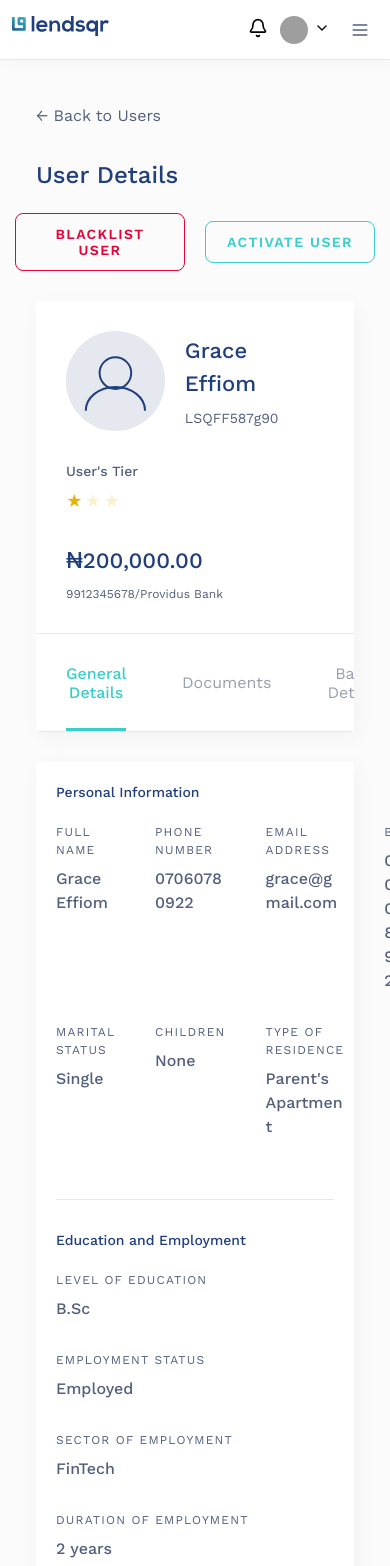
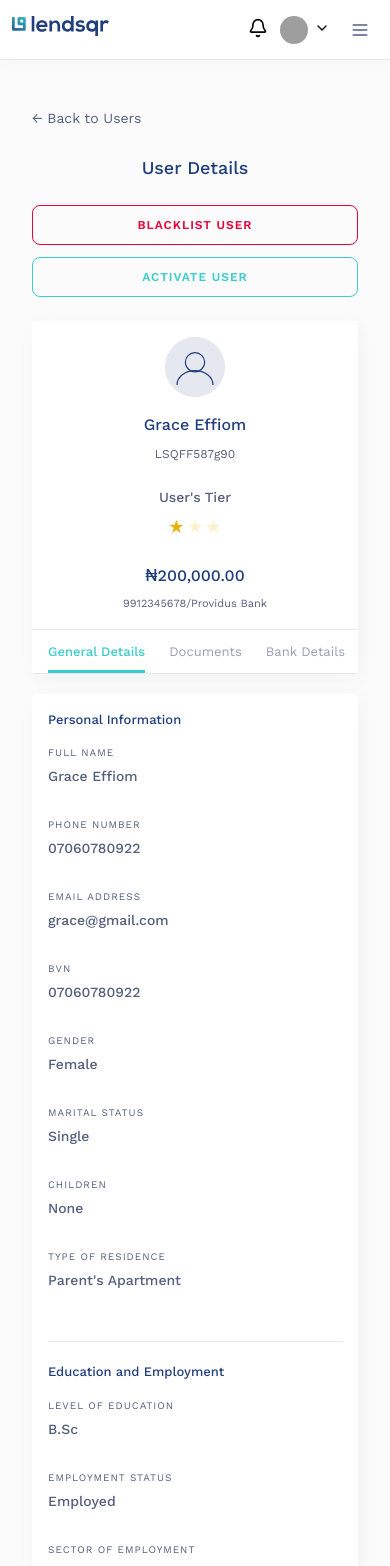
Before and after one commit to samdahboss/lendsqr-fe-test, a React (Vite) app: page /dashboard/users/1 in a window 390 px wide. Shown: the top 1566 px of the page. Built offline with nearby package versions, Linux system fonts and the light colour scheme; sample sign-in values are in the browser's storage; grey boxes are pictures that could not be loaded; a web font is replaced by a local one.

Commit message:
refactor: Enhance User Details styles and layout for better responsiveness and usability

```diff
--- a/src/pages/dashboard/user-details/UserDetails.scss
+++ b/src/pages/dashboard/user-details/UserDetails.scss
@@ -3,8 +3,10 @@
 
 .user-details {
   min-height: 100vh;
-  background: #fbfbfb;
+  background: $bg-secondary;
   padding: 40px;
+  max-width: 100%;
+  overflow-x: hidden;
 
   .back-navigation {
     margin-bottom: 32px;
@@ -12,16 +14,23 @@
     .back-button {
       background: none;
       border: none;
-      color: #545f7d;
+      color: $text-secondary;
       font-size: 16px;
       font-weight: 400;
       cursor: pointer;
       display: flex;
       align-items: center;
       gap: 12px;
+      transition: color 0.2s ease;
 
       &:hover {
-        color: #213f7d;
+        color: $primary-blue;
+      }
+
+      // Better touch target for mobile
+      @media (max-width: 768px) {
+        padding: 8px 0;
+        font-size: 14px;
       }
     }
   }
@@ -31,17 +40,20 @@
     justify-content: space-between;
     align-items: center;
     margin-bottom: 40px;
+    gap: 20px;
 
     h1 {
       font-size: 24px;
       font-weight: 500;
-      color: #213f7d;
+      color: $primary-blue;
       margin: 0;
+      flex-shrink: 0;
     }
 
     .header-actions {
       display: flex;
       gap: 20px;
+      flex-wrap: wrap;
 
       button {
         padding: 12px 16px;
@@ -53,25 +65,26 @@
         letter-spacing: 1.4px;
         transition: all 0.2s ease;
         min-width: 170px;
+        white-space: nowrap;
 
         &.blacklist-btn {
           background: none;
-          border: 1px solid #e4033b;
-          color: #e4033b;
+          border: 1px solid $error-red;
+          color: $error-red;
 
           &:hover {
-            background: #e4033b;
+            background: $error-red;
             color: white;
           }
         }
 
         &.activate-btn {
           background: none;
-          border: 1px solid #39cdcc;
-          color: #39cdcc;
+          border: 1px solid $primary-teal;
+          color: $primary-teal;
 
           &:hover {
-            background: #39cdcc;
+            background: $primary-teal;
             color: white;
           }
         }
@@ -135,18 +148,83 @@
     }
   }
 
+  // Tablet breakpoint
+  @media (max-width: 1024px) {
+    padding: 30px;
+
+    .page-header {
+      h1 {
+        font-size: 22px;
+      }
+
+      .header-actions {
+        button {
+          min-width: 150px;
+          font-size: 13px;
+          padding: 10px 14px;
+        }
+      }
+    }
+  }
+
+  // Mobile breakpoint
   @media (max-width: 768px) {
     padding: 20px;
 
     .page-header {
       flex-direction: column;
-      gap: 20px;
-      align-items: flex-start;
+      gap: 24px;
+      align-items: stretch;
       margin-bottom: 30px;
 
+      h1 {
+        font-size: 20px;
+        text-align: center;
+      }
+
       .header-actions {
-        width: 100%;
         justify-content: center;
+        gap: 16px;
+
+        button {
+          flex: 1;
+          min-width: auto;
+          max-width: 180px;
+          font-size: 12px;
+          padding: 12px 8px;
+          letter-spacing: 1px;
+        }
+      }
+    }
+
+    .user-details-container {
+      margin-bottom: 20px;
+    }
+  }
+
+  // Small mobile breakpoint
+  @media (max-width: 480px) {
+    padding: 16px;
+
+    .back-navigation {
+      margin-bottom: 20px;
+    }
+
+    .page-header {
+      margin-bottom: 24px;
+
+      h1 {
+        font-size: 18px;
+      }
+
+      .header-actions {
+        flex-direction: column;
+        gap: 12px;
+
+        button {
+          max-width: none;
+          width: 100%;
+        }
       }
     }
   }
--- a/src/pages/dashboard/user-details/components/UserDetailsContent.scss
+++ b/src/pages/dashboard/user-details/components/UserDetailsContent.scss
@@ -100,15 +100,51 @@
 
   @media (max-width: 1200px) {
     .details-grid {
-      grid-template-columns: repeat(3, 1fr);
+      grid-template-columns: repeat(4, 1fr);
       gap: 25px 30px;
     }
 
     .details-section {
-      &:nth-child(2) .details-grid, // Education and Employment
-      &:nth-child(3) .details-grid, // Socials
+      &:nth-child(1) .details-grid {
+        // Personal Information - 4 columns on larger tablets
+        grid-template-columns: repeat(4, 1fr);
+      }
+
+      &:nth-child(2) .details-grid {
+        // Education and Employment - 3 columns
+        grid-template-columns: repeat(3, 1fr);
+      }
+
+      &:nth-child(3) .details-grid {
+        // Socials - 3 columns
+        grid-template-columns: repeat(3, 1fr);
+      }
+
       &:nth-child(4) .details-grid {
-        // Guarantor
+        // Guarantor - 4 columns
+        grid-template-columns: repeat(4, 1fr);
+      }
+    }
+  }
+
+  @media (max-width: 1024px) {
+    padding: 25px;
+
+    .details-grid {
+      grid-template-columns: repeat(3, 1fr);
+      gap: 24px 28px;
+    }
+
+    .details-section {
+      h3 {
+        font-size: 15px;
+        margin-bottom: 25px;
+      }
+
+      &:nth-child(1) .details-grid,
+      &:nth-child(2) .details-grid,
+      &:nth-child(3) .details-grid,
+      &:nth-child(4) .details-grid {
         grid-template-columns: repeat(3, 1fr);
       }
     }
@@ -119,36 +155,87 @@
 
     .details-grid {
       grid-template-columns: repeat(2, 1fr);
-      gap: 20px;
+      gap: 20px 24px;
     }
 
     .details-section {
+      margin-bottom: 25px;
+
       h3 {
         font-size: 14px;
         margin-bottom: 20px;
       }
 
-      &:nth-child(2) .details-grid, // Education and Employment
-      &:nth-child(3) .details-grid, // Socials
+      .details-grid {
+        .detail-item {
+          label {
+            font-size: 11px;
+          }
+
+          span {
+            font-size: 15px;
+          }
+        }
+      }
+
+      &:nth-child(1) .details-grid,
+      &:nth-child(2) .details-grid,
+      &:nth-child(3) .details-grid,
       &:nth-child(4) .details-grid {
-        // Guarantor
         grid-template-columns: repeat(2, 1fr);
+      }
+
+      &:not(:last-child) {
+        padding-bottom: 25px;
       }
     }
   }
 
   @media (max-width: 480px) {
+    padding: 16px;
+
     .details-grid {
       grid-template-columns: 1fr;
-      gap: 20px;
+      gap: 18px;
     }
 
     .details-section {
-      &:nth-child(2) .details-grid, // Education and Employment
-      &:nth-child(3) .details-grid, // Socials
+      margin-bottom: 20px;
+
+      h3 {
+        font-size: 13px;
+        margin-bottom: 16px;
+      }
+
+      .details-grid {
+        .detail-item {
+          gap: 6px;
+
+          label {
+            font-size: 10px;
+          }
+
+          span {
+            font-size: 14px;
+          }
+        }
+      }
+
+      &:nth-child(1) .details-grid,
+      &:nth-child(2) .details-grid,
+      &:nth-child(3) .details-grid,
       &:nth-child(4) .details-grid {
-        // Guarantor
         grid-template-columns: 1fr;
+      }
+
+      &:not(:last-child) {
+        padding-bottom: 20px;
+      }
+
+      .guarantor-section {
+        .guarantor-divider {
+          margin: 20px 0;
+        }
       }
     }
   }
--- a/src/pages/dashboard/user-details/components/UserDetailsHeader.scss
+++ b/src/pages/dashboard/user-details/components/UserDetailsHeader.scss
@@ -14,6 +14,7 @@
       display: flex;
       align-items: center;
       gap: 20px;
+      min-width: 0; // Allow flex item to shrink
 
       .user-avatar {
         width: 100px;
@@ -24,6 +25,7 @@
         display: flex;
         align-items: center;
         justify-content: center;
+        flex-shrink: 0; // Prevent avatar from shrinking
 
         svg {
           width: 100px;
@@ -38,17 +40,21 @@
       }
 
       .user-details-basic {
+        min-width: 0; // Allow text to shrink and wrap
+
         h2 {
           font-size: 22px;
           font-weight: 500;
-          color: #213f7d;
+          color: $primary-blue;
           margin: 0 0 8px 0;
+          word-break: break-word;
         }
 
         .user-id {
           font-size: 14px;
-          color: #545f7d;
+          color: $text-secondary;
           margin: 0;
+          word-break: break-all;
         }
       }
     }
@@ -58,10 +64,11 @@
       border-right: 1px solid rgba(84, 95, 125, 0.2);
       padding: 0 30px;
       text-align: left;
+      flex-shrink: 0;
 
       p {
         font-size: 14px;
-        color: #545f7d;
+        color: $text-secondary;
         margin: 0 0 8px 0;
         font-weight: 500;
       }
@@ -87,42 +94,158 @@
 
     .user-balance {
       text-align: left;
+      min-width: 0; // Allow balance section to shrink
 
       h3 {
         font-size: 22px;
         font-weight: 500;
-        color: #213f7d;
+        color: $primary-blue;
         margin: 0 0 8px 0;
+        word-break: break-word;
       }
 
       p {
         font-size: 12px;
-        color: #545f7d;
+        color: $text-secondary;
         margin: 0;
+        word-break: break-word;
       }
     }
 
+    // Tablet breakpoint
+    @media (max-width: 1024px) {
+      gap: 40px;
+      padding: 25px;
+
+      .user-info {
+        gap: 16px;
+
+        .user-avatar {
+          width: 80px;
+          height: 80px;
+
+          svg {
+            width: 80px;
+            height: 80px;
+          }
+        }
+
+        .user-details-basic {
+          h2 {
+            font-size: 20px;
+          }
+        }
+      }
+
+      .user-tier {
+        padding: 0 20px;
+      }
+
+      .user-balance {
+        h3 {
+          font-size: 20px;
+        }
+      }
+    }
+
+    // Mobile breakpoint
     @media (max-width: 768px) {
       flex-direction: column;
       gap: 30px;
       align-items: flex-start;
+      padding: 20px;
+
+      .user-info {
+        width: 100%;
+        justify-content: flex-start;
+
+        .user-avatar {
+          width: 70px;
+          height: 70px;
+
+          svg {
+            width: 70px;
+            height: 70px;
+          }
+        }
+
+        .user-details-basic {
+          h2 {
+            font-size: 18px;
+          }
+
+          .user-id {
+            font-size: 13px;
+          }
+        }
+      }
 
       .user-tier {
         border: none;
         padding: 0;
+        width: 100%;
+        text-align: center;
+
+        p {
+          text-align: center;
+        }
+
+        .stars {
+          justify-content: center;
+        }
+      }
+
+      .user-balance {
+        width: 100%;
+        text-align: center;
+
+        h3 {
+          font-size: 18px;
+        }
       }
     }
-  }
 
-  @media (max-width: 768px) {
-    .header-top {
-      flex-direction: column;
-      gap: 20px;
-      align-items: flex-start;
+    // Small mobile breakpoint
+    @media (max-width: 480px) {
+      padding: 16px;
+      gap: 24px;
 
-      .header-actions {
-        width: 100%;
-        justify-content: center;
+      .user-info {
+        flex-direction: column;
+        text-align: center;
+        align-items: center;
+
+        .user-avatar {
+          width: 60px;
+          height: 60px;
+
+          svg {
+            width: 60px;
+            height: 60px;
+          }
+        }
+
+        .user-details-basic {
+          h2 {
+            font-size: 16px;
+            text-align: center;
+          }
+
+          .user-id {
+            font-size: 12px;
+            text-align: center;
+          }
+        }
+      }
+
+      .user-balance {
+        h3 {
+          font-size: 16px;
+        }
+
+        p {
+          font-size: 11px;
+        }
       }
     }
   }
--- a/src/pages/dashboard/user-details/components/UserDetailsTabs.scss
+++ b/src/pages/dashboard/user-details/components/UserDetailsTabs.scss
@@ -2,11 +2,24 @@
 @use "@/styles/mixins.scss" as *;
 
 .user-details-tabs {
-  display: flex;
   background: $bg-primary;
   border-top: 1px solid rgba(84, 95, 125, 0.14);
   border-bottom: 1px solid rgba(84, 95, 125, 0.14);
-  padding: 0 30px;
+  overflow: hidden;
+
+  .tabs-container {
+    display: flex;
+    padding: 0 30px;
+    overflow-x: auto;
+    -webkit-overflow-scrolling: touch;
+    scrollbar-width: none; // Firefox
+    -ms-overflow-style: none; // IE and Edge
+
+    // Hide scrollbar for WebKit browsers
+    &::-webkit-scrollbar {
+      display: none;
+    }
+  }
 
   .tab {
     background: none;
@@ -19,13 +32,19 @@
     cursor: pointer;
     position: relative;
     transition: all 0.2s ease;
+    white-space: nowrap;
+    flex-shrink: 0;
+
+    &:last-child {
+      margin-right: 30px; // Add some right padding for last item
+    }
 
     &:hover {
-      color: #213f7d;
+      color: $primary-blue;
     }
 
     &.active {
-      color: #39cdcc;
+      color: $primary-teal;
       font-weight: 500;
 
       &::after {
@@ -35,7 +54,57 @@
         left: 0;
         right: 0;
         height: 3px;
-        background: #39cdcc;
+        background: $primary-teal;
+      }
+    }
+  }
+
+  // Tablet breakpoint
+  @media (max-width: 1024px) {
+    .tabs-container {
+      padding: 0 25px;
+    }
+
+    .tab {
+      margin-right: 40px;
+      font-size: 15px;
+
+      &:last-child {
+        margin-right: 25px;
+      }
+    }
+  }
+
+  // Mobile breakpoint
+  @media (max-width: 768px) {
+    .tabs-container {
+      padding: 0 20px;
+    }
+
+    .tab {
+      margin-right: 32px;
+      font-size: 14px;
+      padding: 16px 0;
+
+      &:last-child {
+        margin-right: 20px;
+      }
+    }
+  }
+
+  // Small mobile breakpoint
+  @media (max-width: 480px) {
+    .tabs-container {
+      padding: 0 16px;
+    }
+
+    .tab {
+      margin-right: 24px;
+      font-size: 13px;
+      padding: 14px 0;
+
+      &:last-child {
+        margin-right: 16px;
       }
     }
   }
--- a/src/pages/dashboard/user-details/components/UserDetailsTabs.tsx
+++ b/src/pages/dashboard/user-details/components/UserDetailsTabs.tsx
@@ -17,6 +17,7 @@ const UserDetailsTabs: React.FC<UserDetailsTabsProps> = ({
 }) => {
   return (
     <div className='user-details-tabs'>
+      <div className='tabs-container'>
         {tabs.map((tab) => (
           <button
             key={tab}
@@ -27,6 +28,7 @@ const UserDetailsTabs: React.FC<UserDetailsTabsProps> = ({
           </button>
         ))}
       </div>
+    </div>
   );
 };
 
```
Lines whose indentation alone changed are shown as unchanged.
